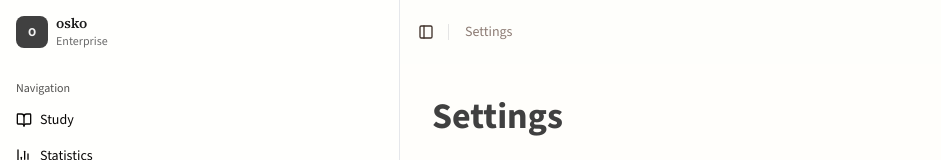
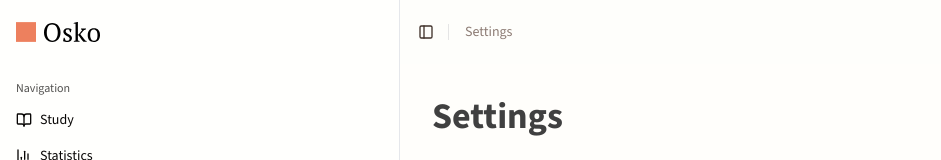
Before and after one commit to benmag11/osko, a Next.js app: page /dashboard/settings in a window 1280 px wide. Shown: the top 160 px of the page, without its empty margins (0-941 px from the left). Built offline with nearby package versions, Linux system fonts and the light colour scheme; no server answers.

Commit message:
logo in dashboard sidebar correctly implemented with hacky padding fix so that rectangel on collapse is centered

```diff
--- a/src/components/layout/app-sidebar.tsx
+++ b/src/components/layout/app-sidebar.tsx
@@ -50,16 +50,23 @@ export function AppSidebar({ ...props }: React.ComponentProps<typeof Sidebar>) {
       <SidebarHeader>
         <SidebarMenu>
           <SidebarMenuItem>
-            <SidebarMenuButton size="lg" asChild>
-              <a href="#">
-                <div className="bg-sidebar-primary text-sidebar-primary-foreground flex aspect-square size-8 items-center justify-center rounded-lg">
-                  <span className="text-xs font-bold">O</span>
-                </div>
-                <div className="grid flex-1 text-left text-sm leading-tight">
-                  <span className="truncate font-serif font-semibold text-warm-text-primary">osko</span>
-                  <span className="truncate text-xs text-warm-text-muted">Enterprise</span>
-                </div>
-              </a>
+            <SidebarMenuButton size='lg' className="group-data-[collapsible=icon]:!p-1.5" asChild>
+              <Link href="/dashboard/study">
+                <Image
+                  src="/logo-icon.svg"
+                  alt="OSKO"
+                  width={20}
+                  height={20}
+                  className="w-5 h-5 shrink-0"
+                />
+                <Image
+                  src="/logo-text.svg"
+                  alt="OSKO"
+                  width={50}
+                  height={20}
+                  className="h-5 w-auto group-data-[collapsible=icon]:hidden"
+                />
+              </Link>
             </SidebarMenuButton>
           </SidebarMenuItem>
         </SidebarMenu>
```
Also changed, not shown: 1 other file (tests, documents, lock files or other folders).
